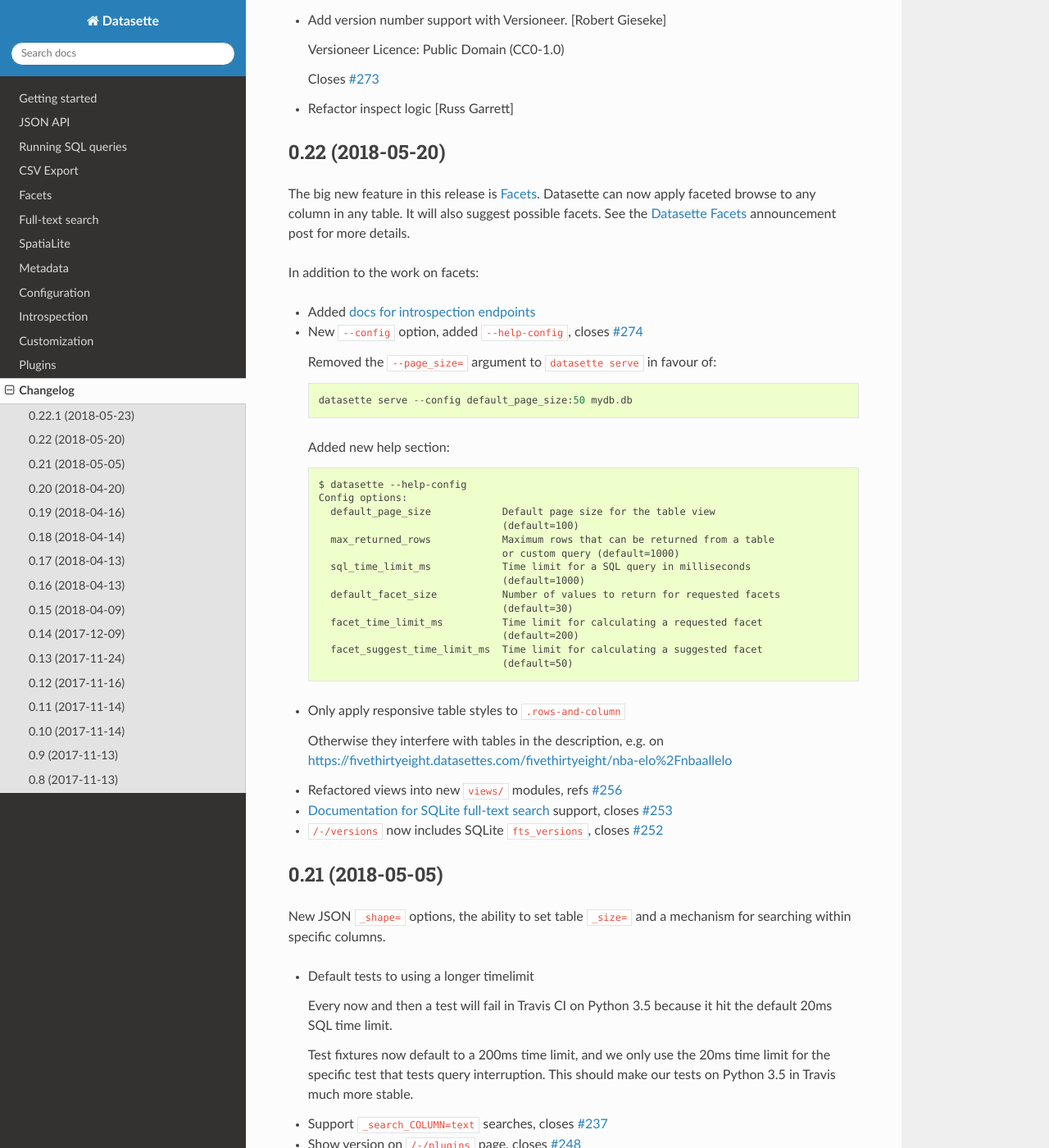
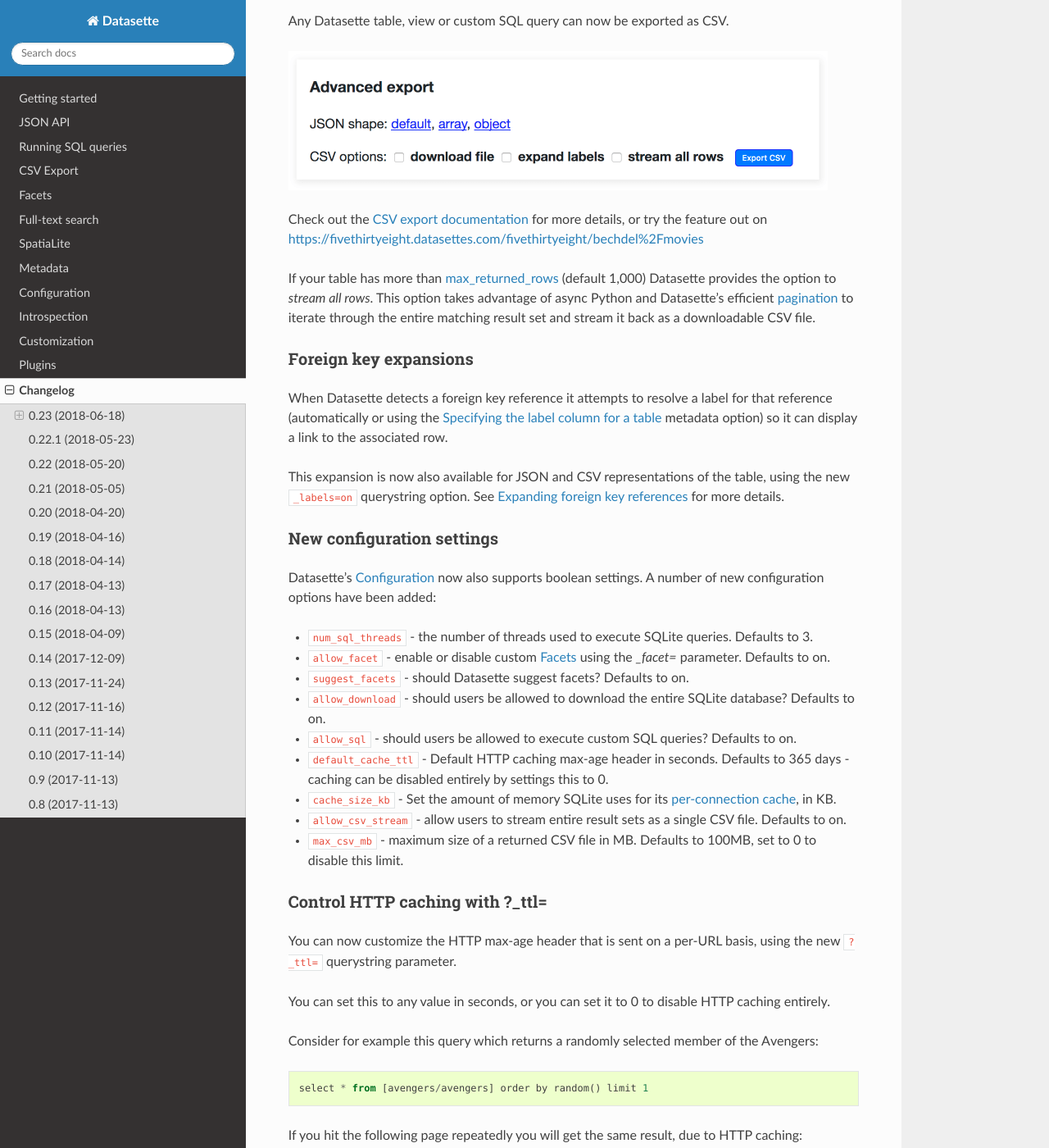
Before and after one commit to simonw/datasette, a Sphinx documentation site: the page built from docs/changelog.rst, in a window 1280 px wide and 1400 px high, scrolled down 372 px. Shown: the whole window at 82% size. Built offline with Sphinx 7.4.7 and the Read the Docs theme 2.0.0, drawn with Linux system fonts in a browser that asks for light colours; some of the changed text lies outside the part shown.

Commit message:
Release notes for 0.23

```diff
--- a/docs/changelog.rst
+++ b/docs/changelog.rst
@@ -1,5 +1,125 @@
+=========
 Changelog
 =========
+
+.. _v0_23:
+
+0.23 (2018-06-18)
+-----------------
+
+This release features CSV export, improved options for foreign key expansions,
+new configuration settings and improved support for SpatiaLite.
+
+See `datasette/compare/0.22.1...0.23
+<https://github.com/simonw/datasette/compare/0.22.1...0.23>`_ for a full list of
+commits added since the last release.
+
+CSV export
+~~~~~~~~~~
+
+Any Datasette table, view or custom SQL query can now be exported as CSV.
+
+.. image:: advanced_export.png
+
+Check out the :ref:`CSV export documentation <csv_export>` for more details, or
+try the feature out on
+https://fivethirtyeight.datasettes.com/fivethirtyeight/bechdel%2Fmovies
+
+If your table has more than :ref:`config_max_returned_rows` (default 1,000)
+Datasette provides the option to *stream all rows*. This option takes advantage
+of async Python and Datasette's efficient :ref:`pagination <pagination>` to
+iterate through the entire matching result set and stream it back as a
+downloadable CSV file.
+
+Foreign key expansions
+~~~~~~~~~~~~~~~~~~~~~~
+
+When Datasette detects a foreign key reference it attempts to resolve a label
+for that reference (automatically or using the :ref:`label_columns` metadata
+option) so it can display a link to the associated row.
+
+This expansion is now also available for JSON and CSV representations of the
+table, using the new ``_labels=on`` querystring option. See
+:ref:`expand_foreign_keys` for more details.
+
+New configuration settings
+~~~~~~~~~~~~~~~~~~~~~~~~~~
+
+Datasette's :ref:`config` now also supports boolean settings. A number of new
+configuration options have been added:
+
+* ``num_sql_threads`` - the number of threads used to execute SQLite queries. Defaults to 3.
+* ``allow_facet`` - enable or disable custom :ref:`facets` using the `_facet=` parameter. Defaults to on.
+* ``suggest_facets`` - should Datasette suggest facets? Defaults to on.
+* ``allow_download`` - should users be allowed to download the entire SQLite database? Defaults to on.
+* ``allow_sql`` - should users be allowed to execute custom SQL queries? Defaults to on.
+* ``default_cache_ttl`` - Default HTTP caching max-age header in seconds. Defaults to 365 days - caching can be disabled entirely by settings this to 0.
+* ``cache_size_kb`` - Set the amount of memory SQLite uses for its `per-connection cache <https://www.sqlite.org/pragma.html#pragma_cache_size>`_, in KB.
+* ``allow_csv_stream`` - allow users to stream entire result sets as a single CSV file. Defaults to on.
+* ``max_csv_mb`` - maximum size of a returned CSV file in MB. Defaults to 100MB, set to 0 to disable this limit.
+
+Control HTTP caching with ?_ttl=
+~~~~~~~~~~~~~~~~~~~~~~~~~~~~~~~~
+
+You can now customize the HTTP max-age header that is sent on a per-URL basis, using the new ``?_ttl=`` querystring parameter.
+
+You can set this to any value in seconds, or you can set it to 0 to disable HTTP caching entirely.
+
+Consider for example this query which returns a randomly selected member of the Avengers::
+
+    select * from [avengers/avengers] order by random() limit 1
+
+If you hit the following page repeatedly you will get the same result, due to HTTP caching:
+
+`/fivethirtyeight?sql=select+*+from+%5Bavengers%2Favengers%5D+order+by+random%28%29+limit+1 <https://fivethirtyeight.datasettes.com/fivethirtyeight?sql=select+*+from+%5Bavengers%2Favengers%5D+order+by+random%28%29+limit+1>`_
+
+By adding `?_ttl=0` to the zero you can ensure the page will not be cached and get back a different super hero every time:
+
+`/fivethirtyeight?sql=select+*+from+%5Bavengers%2Favengers%5D+order+by+random%28%29+limit+1&_ttl=0 <https://fivethirtyeight.datasettes.com/fivethirtyeight?sql=select+*+from+%5Bavengers%2Favengers%5D+order+by+random%28%29+limit+1&_ttl=0>`_
+
+Improved support for SpatiaLite
+~~~~~~~~~~~~~~~~~~~~~~~~~~~~~~~
+
+The `SpatiaLite module <https://www.gaia-gis.it/fossil/libspatialite/index>`_
+for SQLite adds robust geospatial features to the database.
+
+Getting SpatiaLite working can be tricky, especially if you want to use the most
+recent alpha version (with support for K-nearest neighbor).
+
+Datasette now includes :ref:`extensive documentation on SpatiaLite
+<spatialite>`, and thanks to `Ravi Kotecha <https://github.com/r4vi>`_ our GitHub
+repo includes a `Dockerfile
+<https://github.com/simonw/datasette/blob/master/Dockerfile>`_ that can build
+the latest SpatiaLite and configure it for use with Datasette.
+
+The ``datasette publish`` and ``datasette package`` commands now accept a new
+``--spatialite`` argument which causes them to install and configure SpatiaLite
+as part of the container they deploy.
+
+latest.datasette.io
+~~~~~~~~~~~~~~~~~~~
+
+Every commit to Datasette master is now automatically deployed by Travis CI to
+https://latest.datasette.io/ - ensuring there is always a live demo of the
+latest version of the software.
+
+The demo uses `the fixtures
+<https://github.com/simonw/datasette/blob/master/tests/fixtures.py>`_ from our
+unit tests, ensuring it demonstrates the same range of functionality that is
+covered by the tests.
+
+You can see how the deployment mechanism works in our `.travis.yml
+<https://github.com/simonw/datasette/blob/master/.travis.yml>`_ file.
+
+Miscellaneous
+~~~~~~~~~~~~~
+
+* Got JSON data in one of your columns? Use the new ``?_json=COLNAME`` argument
+  to tell Datasette to return that JSON value directly rather than encoding it
+  as a string.
+* If you just want an array of the first value of each row, use the new
+  ``?_shape=arrayfirst`` option - `example
+  <https://latest.datasette.io/fixtures.json?sql=select+neighborhood+from+facetable+order+by+pk+limit+101&_shape=arrayfirst>`_.
 
 0.22.1 (2018-05-23)
 -------------------
--- a/docs/json_api.rst
+++ b/docs/json_api.rst
@@ -200,9 +200,7 @@
     Pagination by continuation token - pass the token that was returned in the
     ``"next"`` property by the previous page.
 
-``?_labels=1``
-    Indicates that you would like to expand any foreign key references. These
-    will be exposed in the JSON as ``{"value": 3, "label": "Monterey"}``.
+.. _expand_foreign_keys:
 
 Expanding foreign key references
 --------------------------------
```
Also changed, not shown: README.md (+1 -0 lines).
